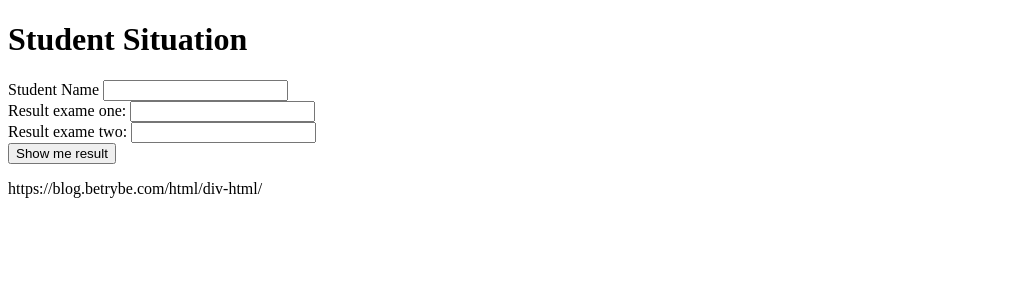
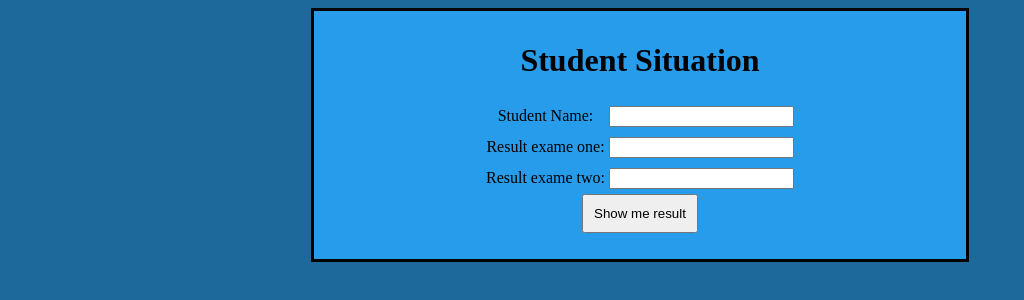
Before and after one commit to Thunderlizardd/Logica-de-programacao-novatec, a plain HTML site: page Student/index.html in a window 1280 px wide. Shown: the whole page, without its empty margins (0-1024 px from the left). Drawn offline with Linux system fonts and the light colour scheme.

```diff
--- a/Student/index.html
+++ b/Student/index.html
@@ -14,7 +14,7 @@
     <div class="container">
         <h1>Student Situation</h1>
         <div class="nameStudent">
-            <label class="labelNameStudent">Student Name</label>
+            <label class="labelNameStudent">Student Name:</label>
             <input type="text" id="inStudentName">
         </div>
 
@@ -28,7 +28,7 @@
             <input type="number" id="inResultExameTwo">
         </div>
 
-        <input type="button" value="Show me result">
+        <input type="button" value="Show me result" class="btShowMeResult">
 
         <div class="result">
             <p id="result1"></p>
@@ -38,7 +38,7 @@
 
 
     </div>
-    https://blog.betrybe.com/html/div-html/
+
     <script src="script.js"></script>
 
 </body>
--- a/Student/script.js
+++ b/Student/script.js
@@ -0,0 +1,19 @@
+
+function schoolAverage () {
+
+    // criar referencia aos elementos da página
+    var inStudentName = document.getElementById("inStudentName");
+    var inResultExameOne = document.getElementById("inResultExameOne");
+    var inResultExameTwo = document.getElementById("inResultExameTwo");
+    var result1 = document.getElementById("result");
+    var result2 = document.getElementById("result2");
+
+}
+
+// obter o conteúdo dos campos de entrada
+
+var nameStudent = (inStudentName.value);
+var exameOne = (inResultExameOne.value);
+var exameTwo = (inResultExameTwo.value);
+
+// calcular os valores
--- a/Student/style.css
+++ b/Student/style.css
@@ -0,0 +1,36 @@
+.container {
+    border: 3px solid;
+    width: 50%;
+    text-align: center;
+    margin: auto;
+    padding: 10px;
+    background-color: rgb(38, 156, 235);
+
+}
+
+.labelNameStudent{
+    padding: 12px;
+
+}
+
+
+.nameStudent, .resultExameOne, .resultExameTwo {
+    padding: 5px;
+
+}
+
+
+
+.btShowMeResult {
+    padding: 10px;
+
+
+}
+
+body {
+    background-color: rgb(29, 105, 156);
+
+
+
+
+}
```
